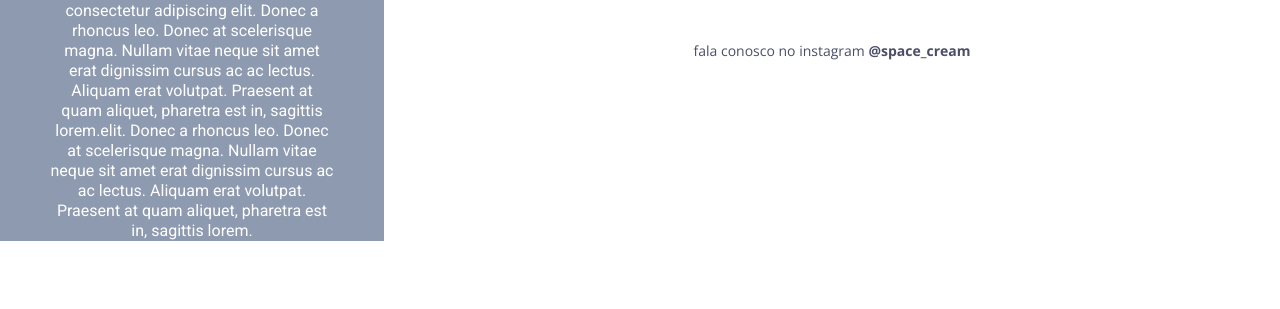
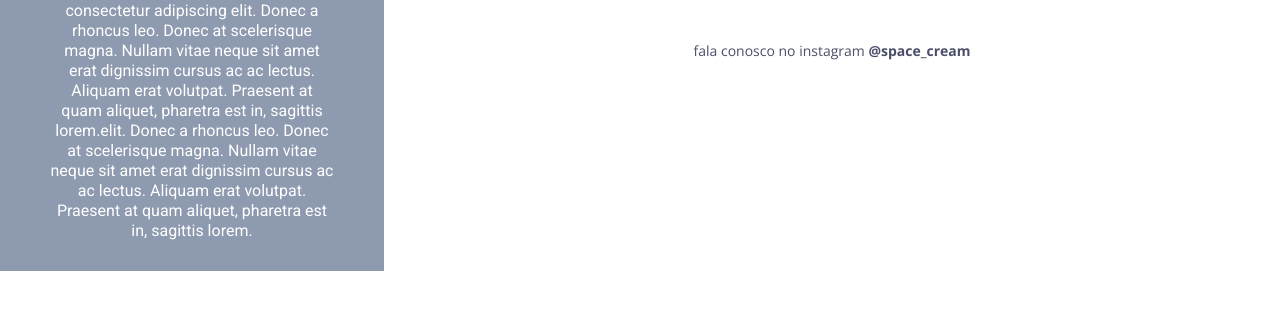
Before and after one commit to Leoatma/Explorer-Rocketseat, a plain HTML site: page Projeto 06 - Mobile First/Space-Cream.html in a window 1280 px wide. Shown: the part 405-714 px from the top of the page. Drawn offline with nearby package versions, Linux system fonts and the light colour scheme; a web font is replaced by a local one.

Commit message:
add ajuste projeto 06 padding header p

```diff
--- a/Projeto 06 - Mobile First/style.css
+++ b/Projeto 06 - Mobile First/style.css
@@ -244,7 +244,7 @@ footer a:hover {
     align-items: center;
     text-align: center;
 
-    padding: 8rem 5rem 0;
+    padding: 8rem 5rem 3rem;
     }
 
   .page {
```
